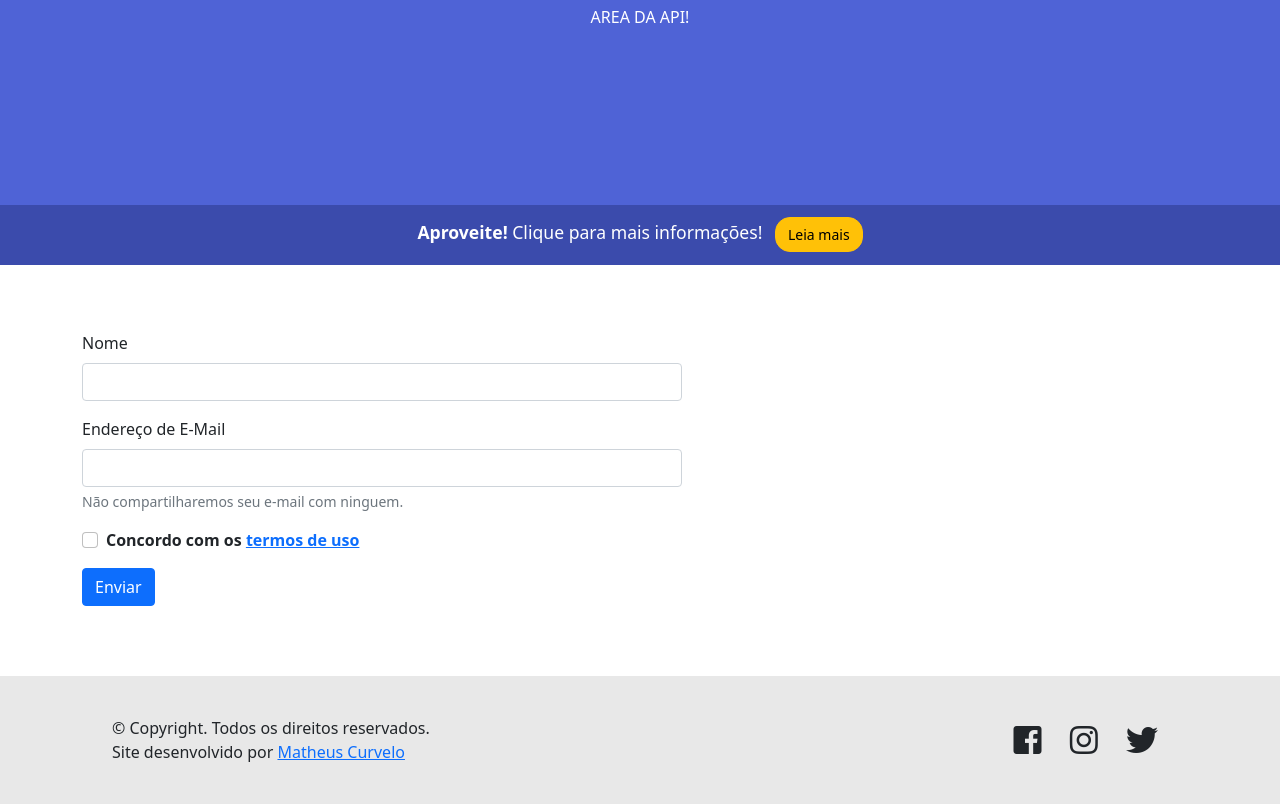
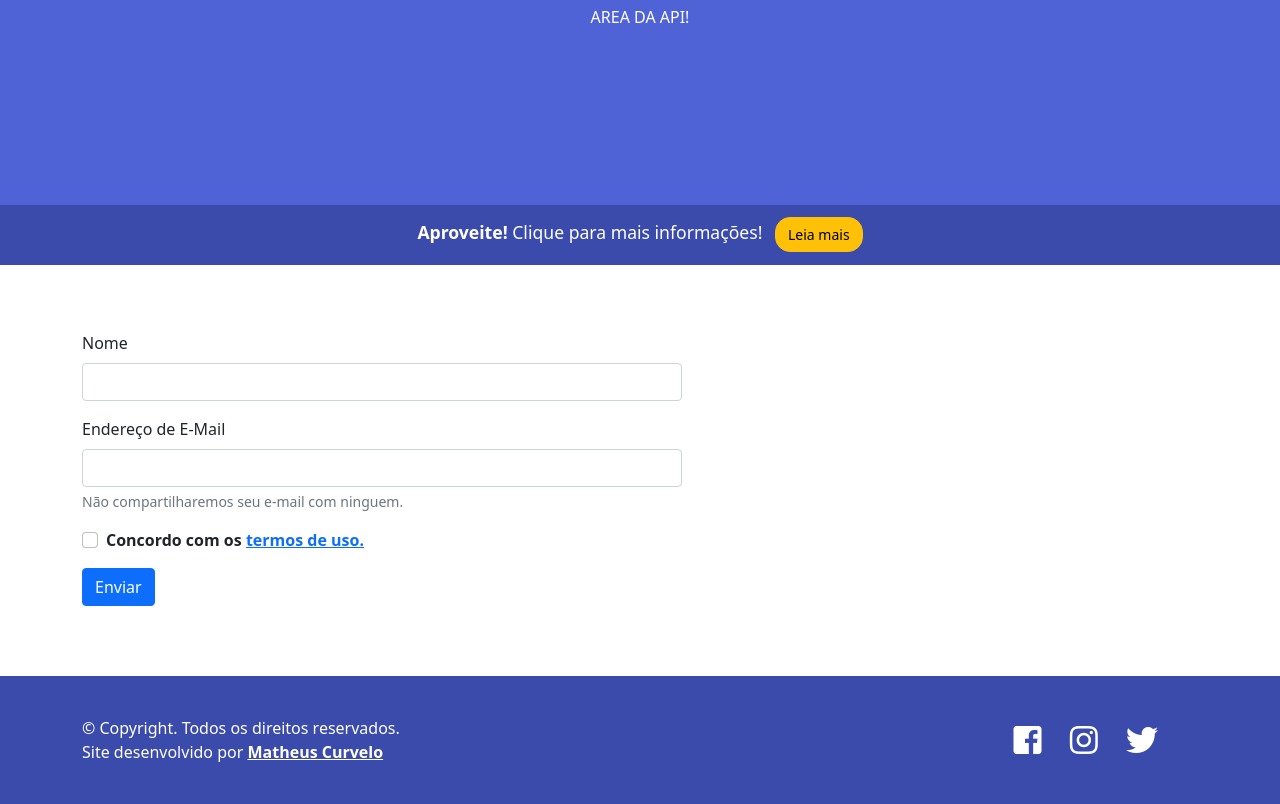
Before and after one commit to matheus-curvelo/finanservices, a plain HTML site: page index.html in a window 1280 px wide. Shown: the part 2953-3757 px from the top of the page. Drawn offline with nearby package versions, Linux system fonts and the light colour scheme.

Commit message:
Ajustes footer

```diff
--- a/css/estilo.css
+++ b/css/estilo.css
@@ -278,7 +278,7 @@ h1{
 }
 
 .form-sec{
-    width: 600px;
+    max-width: 600px;
 }
 
 /* SECTION FORM - INICIAL */
@@ -287,33 +287,41 @@ h1{
 /* FOOTER - INICIO */
 
 footer{
-    background-color: #e8e8e8;
+    color: white;
+    background-color: #3b4bac;
     margin-top: 20px;
+    padding: 20px 0px;
 }
 
-.footer-left{
-    padding: 40px 0px;
-    text-align: start;
-    padding-left: 30px;
+footer a{
+    color: white;
+    font-weight: 600;
 }
 
-.footer-right{
-    padding: 40px 0px;
-    text-align: end;
-    padding-right: 30px;
-    font-size: xx-large;
-    letter-spacing: 10px;
+footer i{
+    letter-spacing: 20px;
 }
 
-@media (max-width: 767.98px) {
+.footer-wrapper{
+    display: flex;
+    justify-content: space-between;
+    align-items: center;
+}
 
-    .footer-left{
-        font-size: 11px;
+.icons-wrapper{
+    font-size: xx-large;
+    padding: 20px;
+
+}
+
+@media (max-width: 575.98px) {
+
+    .footer-wrapper{
+        flex-direction: column;
+        justify-content: center;
     }
 
-    .footer-right{
-        font-size: 25px;
-        letter-spacing: 5px;
+    .icons-wrapper{
     }
 }
 
--- a/index.html
+++ b/index.html
@@ -304,12 +304,12 @@
         <div class="container">
             <div class="row">
                 <div class="col form-central">
-                    <form>
+                    <form class="form-sec">
                         <div class="mt-3 mb-3">
                             <label for="exampleInputName1" class="form-label">
                                 Nome
                             </label>
-                            <input type="text" class="form-control form-sec" id="exampleInputName1">
+                            <input type="text" class="form-control" id="exampleInputName1">
                         </div>
                         <div class="mb-3">
                             <label for="exampleInputEmail1" class="form-label">
@@ -323,7 +323,7 @@
                         <div class="mb-3 form-check">
                             <input type="checkbox" class="form-check-input" id="exampleCheck1">
                             <label class="form-check-label" for="exampleCheck1">
-                                <strong>Concordo com os <a href="">termos de uso</a></strong>
+                                <strong>Concordo com os <a href="">termos de uso.</a></strong>
                             </label>
                         </div>
                         <a href="#" class="btn btn-primary">Enviar</a>
@@ -340,18 +340,19 @@
     <footer>
         <div class="container">
             <div class="row">
-                <div class="col-6">
-                    <div class="footer-left">
-                        &copy; Copyright. Todos os direitos reservados. <br>
-                        Site desenvolvido por <a href="https://github.com/matheus-curvelo">Matheus Curvelo</a>
-                    </div>
-                </div>
+                <div class="col">
+                    <div class="footer-wrapper">
 
-                <div class="col-6">
-                    <div class="footer-right">
-                        <i class="fab fa-facebook-square"></i>
-                        <i class="fab fa-instagram"></i>
-                        <i class="fab fa-twitter"></i>
+                        <div>&copy; Copyright. Todos os direitos reservados. <br>
+                            Site desenvolvido por <a href="https://github.com/matheus-curvelo">Matheus Curvelo</a>
+                        </div>
+
+                        <div class="icons-wrapper">
+                            <i class="fab fa-facebook-square"></i>
+                            <i class="fab fa-instagram"></i>
+                            <i class="fab fa-twitter"></i>
+                        </div>
+
                     </div>
                 </div>
             </div>
```
